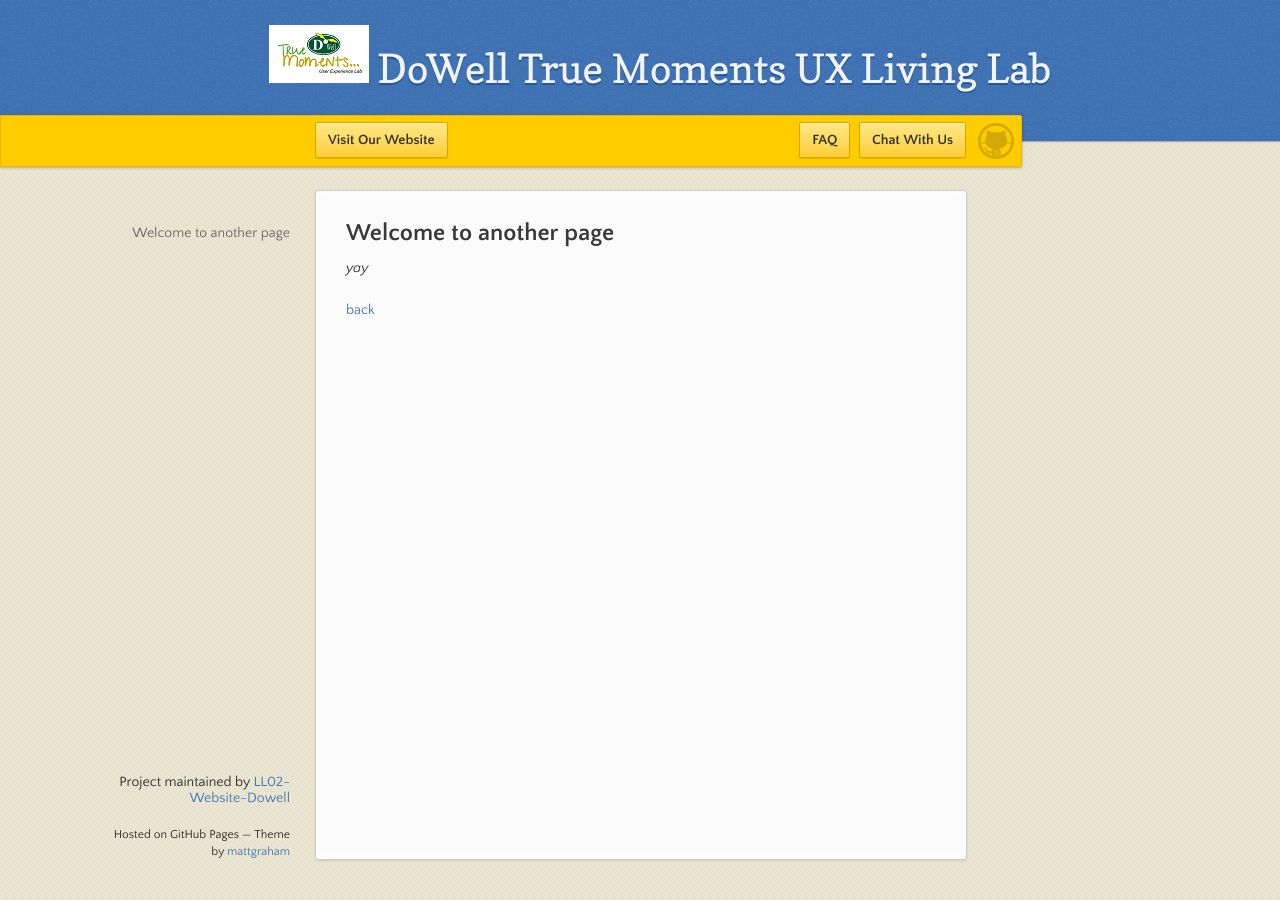
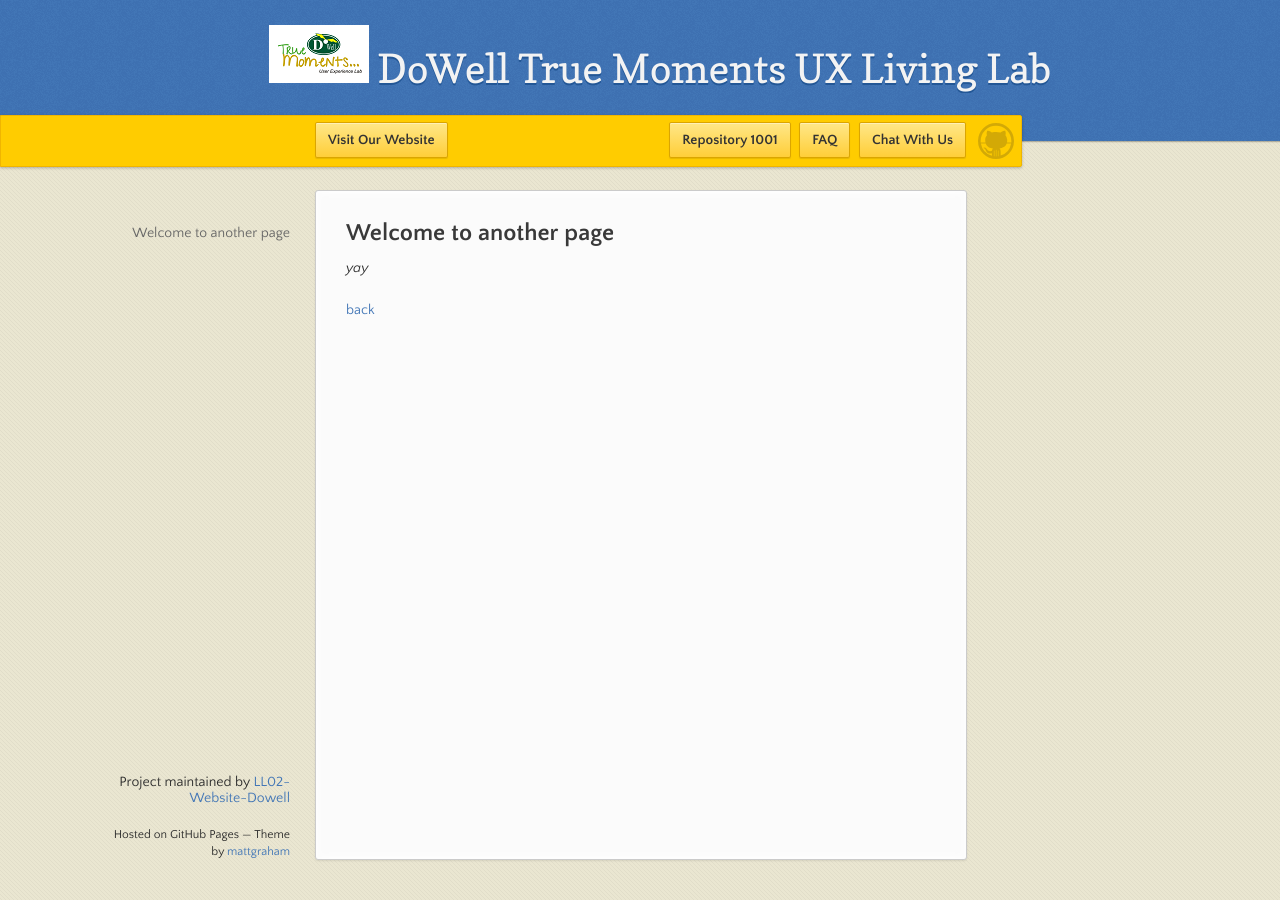
Before and after one commit to LL02-Website-Dowell/Digital-Twin-Note-Taker-Ideation.Dowell, a Jekyll site: the page built from another-page.md, in a window 1280 px wide. Built offline with Jekyll 4.4.1, drawn with Linux system fonts in a browser that asks for light colours; our own code applies the rules of GitHub Pages for plain Markdown files.

Commit message:
Update default.html

```diff
--- a/_layouts/default.html
+++ b/_layouts/default.html
@@ -37,6 +37,7 @@
           <div class="downloads">
             <span> </span>
             <ul>
+               <li><a href="{{ site.github.zip_url }}" class="button">Repository 1001</a></li>
               <li><a href="{{ site.github.zip_url }}" class="button">FAQ</a></li>
               <li><a href="https://event.webinarjam.com/register/112/n75qxa8o" class="button">Chat With Us</a></li>
             </ul>
```
